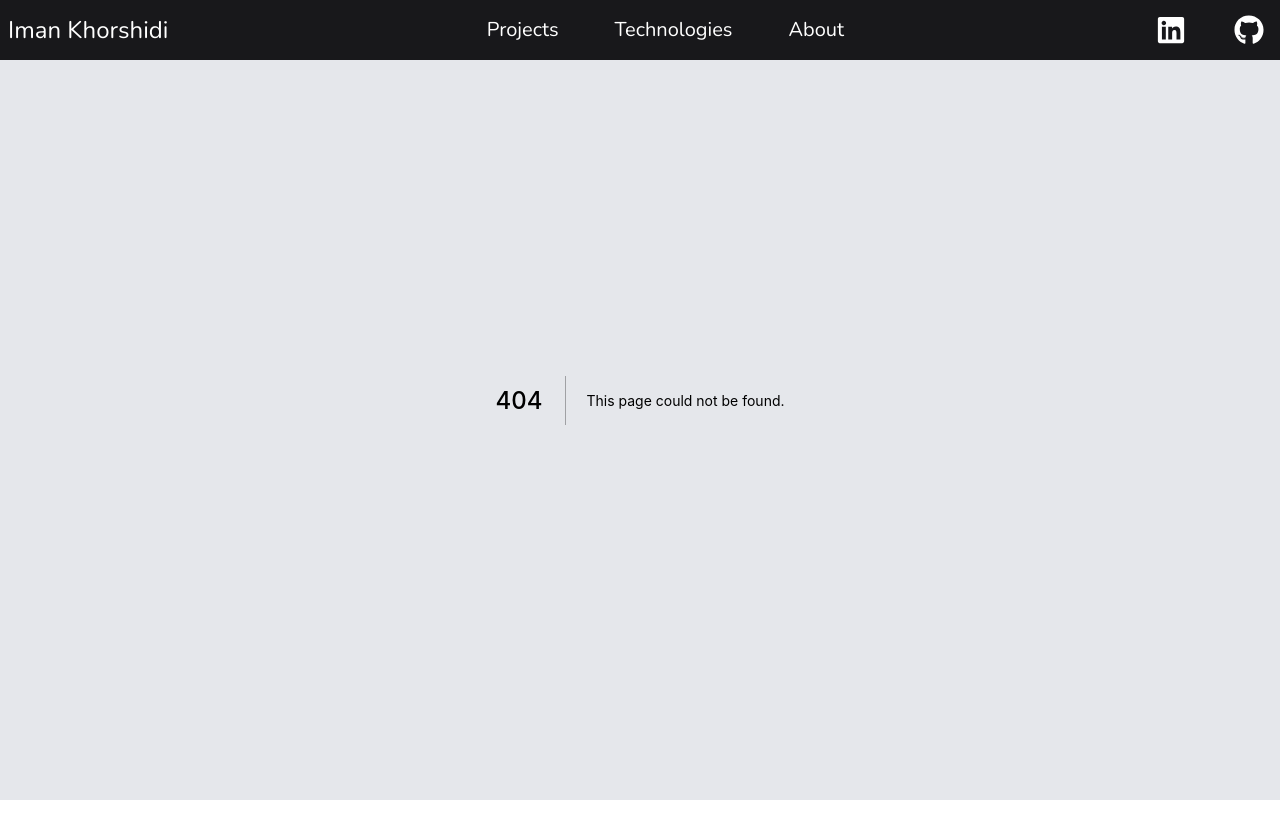
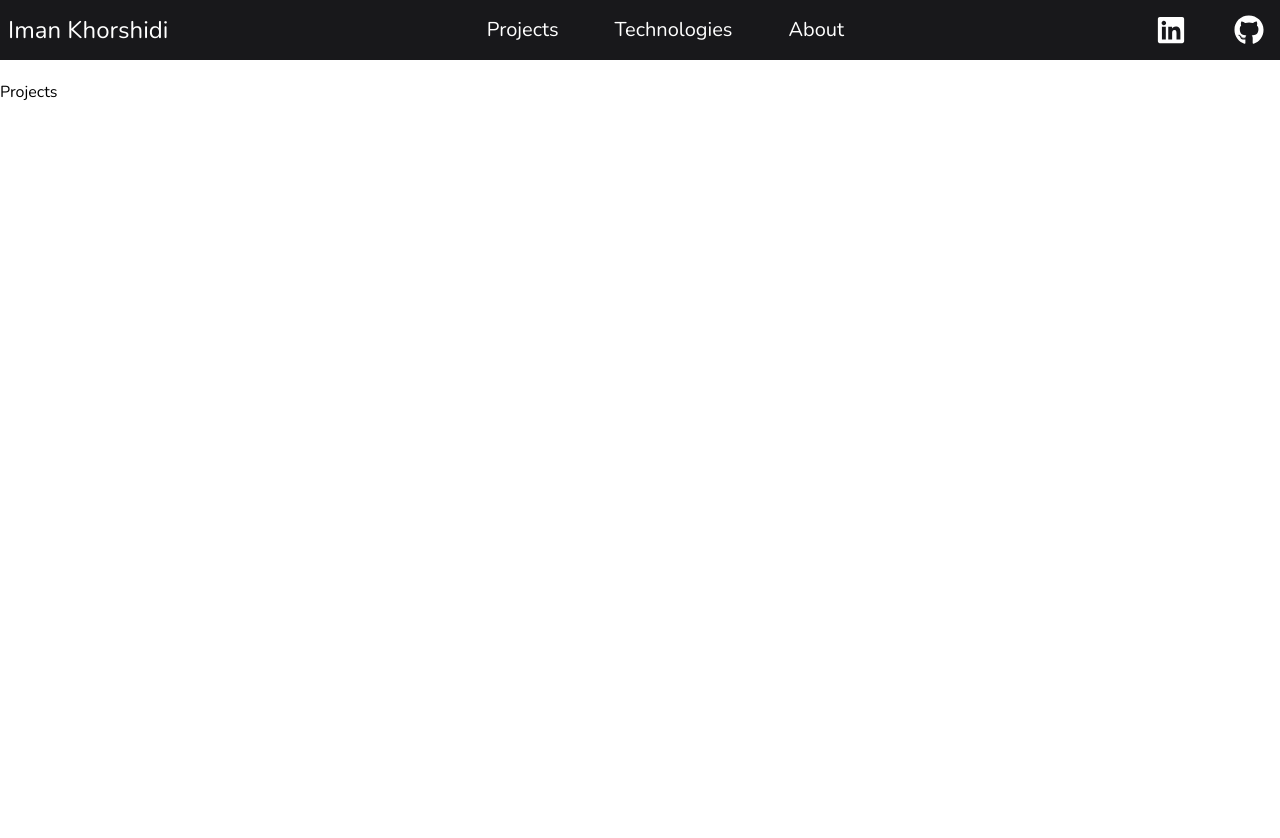
Before and after one commit to Imankh72/portfolio, a Next.js app: page /projects in a window 1280 px wide. Before the commit this address had no page. Shown: the top 838 px of the page. Before the commit the page ends 800 px from the top, so only its background shows below. Built offline with nearby package versions, Linux system fonts and the light colour scheme.

Commit message:
Add: projects page

```diff
--- a/components/HeroSection.jsx
+++ b/components/HeroSection.jsx
@@ -1,6 +1,6 @@
 const HeroSection = () => {
   return (
-    <div className="text-center text-gray-200 mt-14 pt-16 sm:px-8 sm:text-left hero-background h-[100vh]">
+    <div className="text-gray-200 mt-14 pt-16 pl-2 sm:text-left hero-background h-[100vh]">
       <h1 className="text-4xl mt-8 sm:text-6xl md:text-7xl font-semibold">
         <span className="block">Hi,</span>
         <span className="block">I'm Iman,</span>
--- /dev/null
+++ b/pages/projects.jsx
@@ -0,0 +1,9 @@
+const projects = () => {
+  return (
+    <div className="h-[100vh] mt-14 pt-6">
+      <h1 className="text-black">Projects</h1>
+    </div>
+  );
+};
+
+export default projects;
--- a/styles/globals.css
+++ b/styles/globals.css
@@ -25,7 +25,7 @@ li {
 
 @layer components {
   .container {
-    @apply bg-gray-200 h-[100vh] sm:max-w-7xl sm:mx-auto;
+    @apply h-[100vh] sm:max-w-7xl sm:mx-auto;
   }
 
   .navBar {
```
